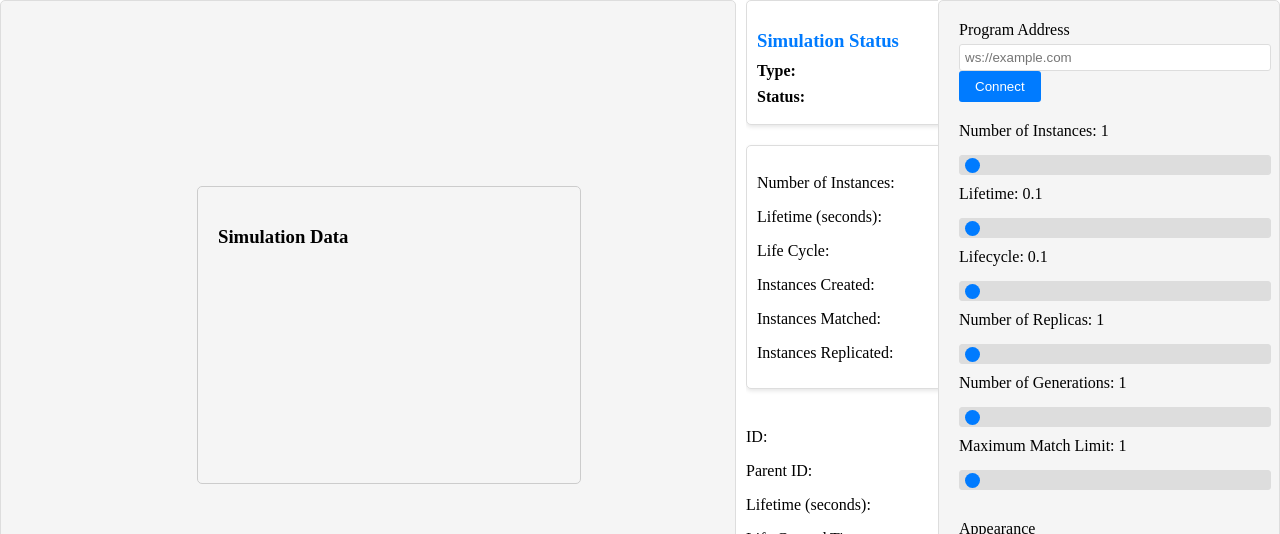
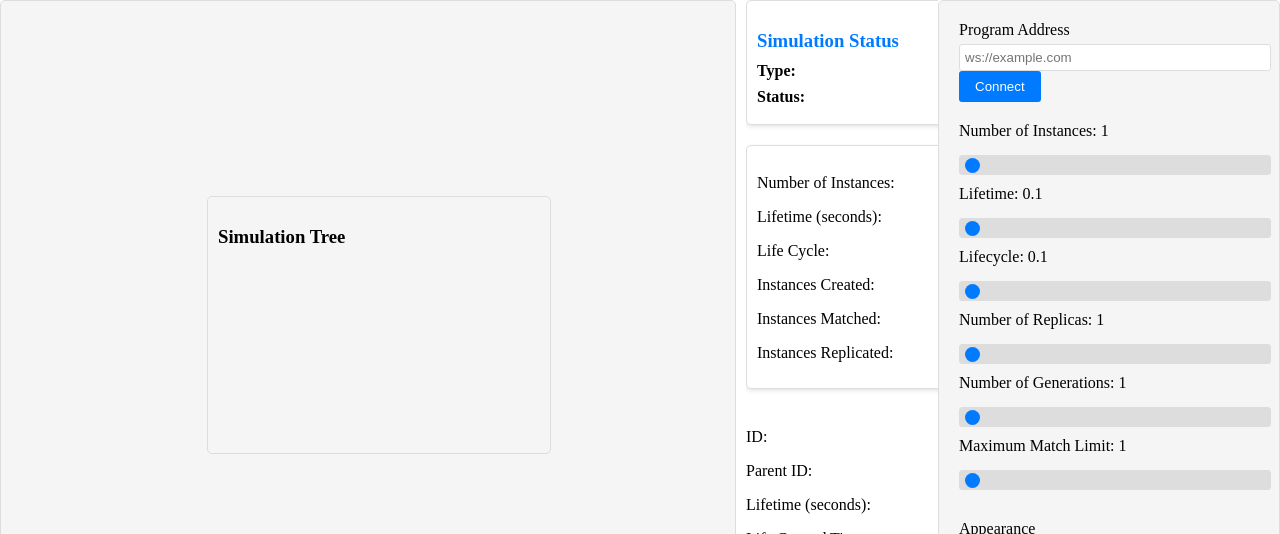
Before and after one commit to azmisahin-ai/life-ui-v2, a Vue app in the folder life/: page / in a window 1280 px wide. Shown: the top 534 px of the page. Built offline with nearby package versions, Linux system fonts and the light colour scheme.

Commit message:
🚧: AppearanceSimulationTree

```diff
--- a/life/src/components/AppearanceDirectoryTree.vue
+++ b/life/src/components/AppearanceDirectoryTree.vue
@@ -1,6 +1,6 @@
 <template>
   <div class="appearance-directory-tree">
-    <h3>Directory Tree Data</h3>
+    <h3>Directory Tree</h3>
     <canvas ref="directoryTreeCanvas"></canvas>
   </div>
 </template>
--- a/life/src/components/AppearanceFamilyTree.vue
+++ b/life/src/components/AppearanceFamilyTree.vue
@@ -1,6 +1,6 @@
 <template>
   <div class="appearance-family-tree">
-    <h3>Family Tree Data</h3>
+    <h3>Family Tree</h3>
     <canvas ref="familyTreeCanvas"></canvas>
   </div>
 </template>
--- a/life/src/components/AppearanceSimulation.vue
+++ b/life/src/components/AppearanceSimulationTree.vue
@@ -1,13 +1,13 @@
 <template>
-  <div class="appearance-simulation">
-    <h3>Simulation Data</h3>
-    <canvas ref="simulationCanvas"></canvas>
+  <div class="appearance-simulation-tree">
+    <h3>Simulation Tree</h3>
+    <canvas ref="simulationTreeCanvas"></canvas>
   </div>
 </template>
 
 <script>
 export default {
-  name: 'AppearanceSimulation',
+  name: 'AppearanceSimulationTree',
   props: {
     dataList: {
       type: Array,
@@ -19,7 +19,7 @@ export default {
   },
   methods: {
     drawCanvas() {
-      const canvas = this.$refs.simulationCanvas;
+      const canvas = this.$refs.simulationTreeCanvas;
       const ctx = canvas.getContext('2d');
 
       // Clear canvas
@@ -31,7 +31,7 @@ export default {
         ctx.arc(50 + index * 50, 50, data.id * 5, 0, Math.PI * 2);
         ctx.fill();
       });
-      console.log("familyTreeCanvas", this.dataList)
+      console.log("simulationTreeCanvas", this.dataList)
     },
   },
   watch: {
@@ -43,7 +43,7 @@ export default {
 </script>
 
 <style scoped>
-.appearance-family-tree {
+.appearance-simulation-tree {
   border: 1px solid #ddd;
   padding: 10px;
   border-radius: 5px;
--- a/life/src/components/Simulation.vue
+++ b/life/src/components/Simulation.vue
@@ -12,7 +12,7 @@ import ConsoleWidget from './ConsoleWidget.vue';
 import SimulationStatusWidget from './SimulationStatusWidget.vue';
 import SamplerStatusWidget from './SamplerStatusWidget.vue';
 import InstanceStatusWidget from './InstanceStatusWidget.vue';
-import AppearanceSimulation from './AppearanceSimulation.vue';
+import AppearanceSimulationTree from './AppearanceSimulationTree.vue';
 import AppearanceDirectoryTree from './AppearanceDirectoryTree.vue';
 import AppearanceFamilyTree from './AppearanceFamilyTree.vue';
 
@@ -46,7 +46,7 @@ const userFormula = ref('');
 const evaluatedFormula = ref('');
 const formulaError = ref(null);
 
-const appearance = ref('Simulation');
+const appearance = ref('SimulationTree');
 
 const MAX_DATA_LENGTH = 100;
 
@@ -306,20 +306,21 @@ const applyFormula = async () => {
 
 const changeAppearance = (event) => {
   // appearance değerini yeni görünüşe göre güncelle
-  appearance.value = event.target.value;;
+
 
   // appearance değerine göre içeriği güncelle
   switch (appearance.value) {
-    case 'Simulation':
-
+    case 'SimulationTree':
+      appearance.value = "SimulationTree";
       break;
     case 'DirectoryTree':
-
+      appearance.value = "DirectoryTree";
       break;
     case 'FamilyTree':
-
+      appearance.value = "FamilyTree";
       break;
     default:
+      appearance.value = "Simulation";
       break;
   }
 };
@@ -338,9 +339,9 @@ watchEffect(() => {
     <div class="panel main">
 
       <div class="appearance-container">
-        <div v-if="appearance === 'Simulation'">
-          <AppearanceSimulation class="canvas" title="Simulation" :datalist="instanceStatusList">
-          </AppearanceSimulation>
+        <div v-if="appearance === 'SimulationTree'">
+          <AppearanceSimulationTree class="canvas" title="SimulationTree" :datalist="instanceStatusList">
+          </AppearanceSimulationTree>
 
 
         </div>
@@ -435,7 +436,7 @@ watchEffect(() => {
           <label>Appearance</label>
           <select v-model="appearance" name="appearance" @change="changeAppearance"
             title="Change your perspective on simulation.">
-            <option value="Simulation">Simulation</option>
+            <option value="SimulationTree">Simulation</option>
             <option value="DirectoryTree">Directory Tree</option>
             <option value="FamilyTree">Family Tree</option>
           </select>
```
